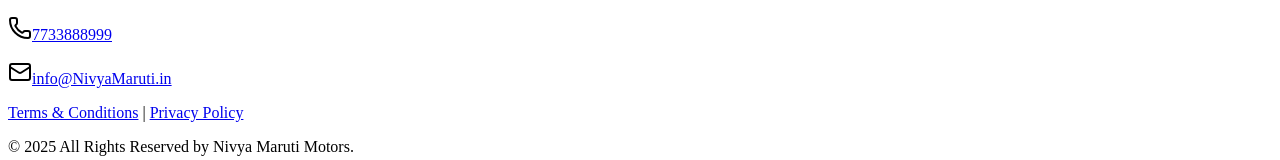
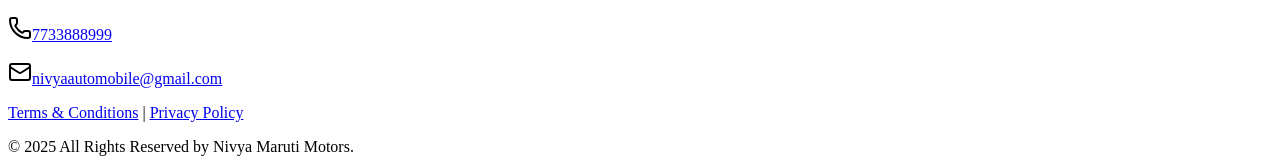
Before and after one commit to nivyaautomobile-web/Nivya-automobiles, a React (Create React App) app: page / in a window 1280 px wide. Shown: the part 3207-3367 px from the top of the page. Built offline with nearby package versions, Linux system fonts and the light colour scheme; the HTML template or start-up script is replaced by a standard one.

Commit message:
updated favicon

```diff
--- a/src/components/screens/Contact-us.jsx
+++ b/src/components/screens/Contact-us.jsx
@@ -143,7 +143,7 @@
                 <EnvelopeIcon className='w-6 h-6 text-teal-700' />
               </div>
               <div>
-                <h4 className='font-semibold'>info@NivyaMaruti.in</h4>
+                <h4 className='font-semibold'>nivyaautomobile@gmail.com</h4>
                 <p className='mt-1 text-sm text-gray-600'>
                   Lorem ipsum dolor sit amet, consectetur adipiscing elit.
                 </p>
--- a/src/home.js
+++ b/src/home.js
@@ -397,9 +397,9 @@
             <Mail className='w-5 h-5' />
             <a
               className='hover:text-gray-400'
-              href='mailto:info@NivyaMaruti.in'
+              href='mailto:nivyaautomobile@gmail.com'
             >
-              info@NivyaMaruti.in
+              nivyaautomobile@gmail.com
             </a>
           </p>
         </div>
```
Also changed, not shown: 9 other files (tests, documents, lock files or other folders).
